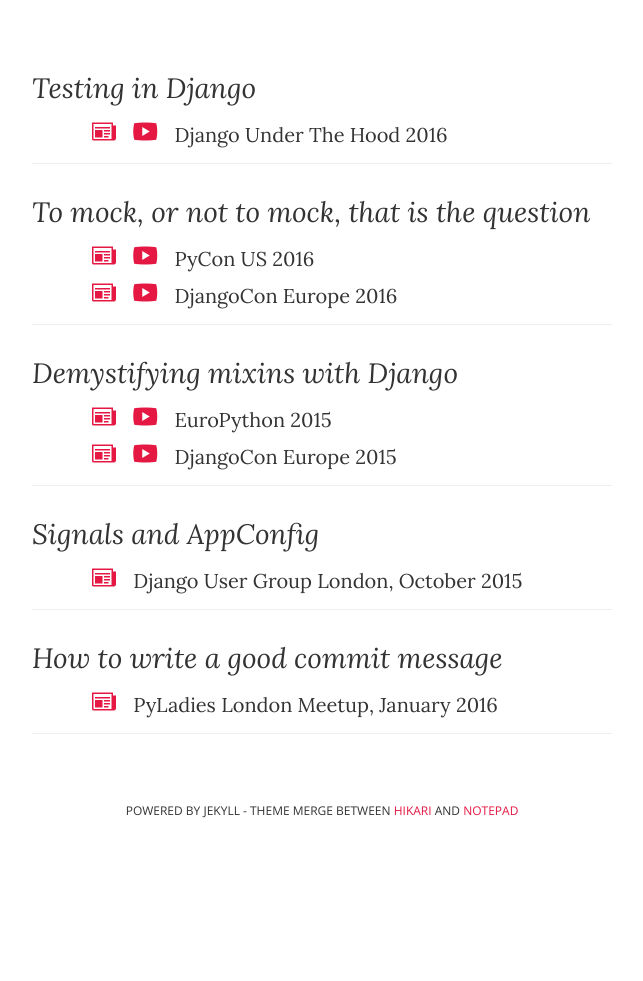
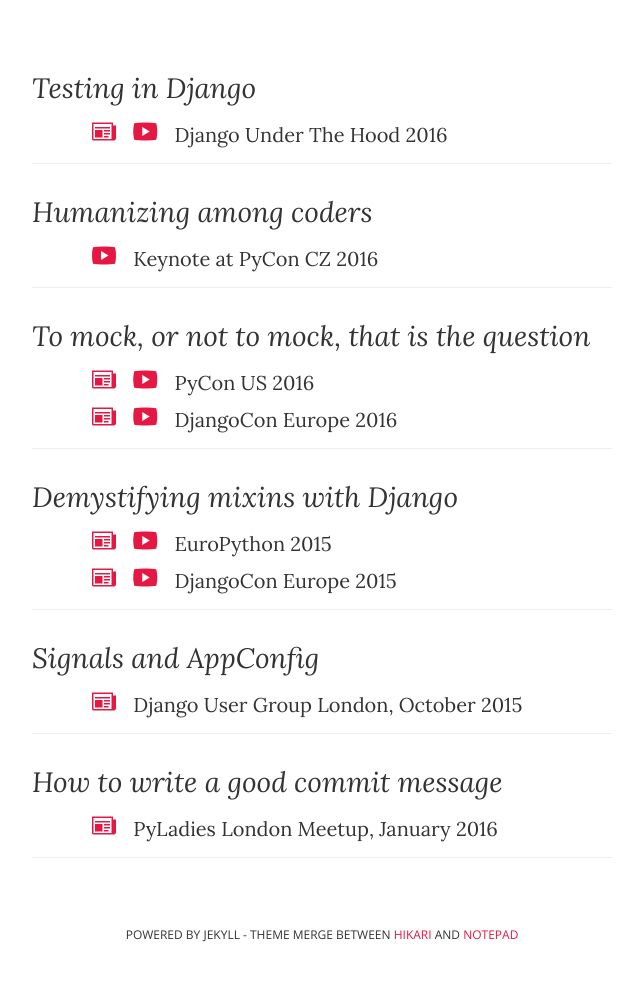
Before and after one commit to ana-balica/ana-balica.github.io, a Jekyll site: the page built from talks.html, in a window 1280 px wide, cut to the strip 613-1598 px from the top of the page. Shown: the top 981 px of the strip, without its empty margins (318-961 px from the left). Built offline with Jekyll 4.4.1, drawn with Linux system fonts in a browser that asks for light colours; before the commit the page ends 1474 px from its top, so only the background shows below that.

Commit message:
Add PyCon CZ 2016 keynote to talks list

```diff
--- a/talks.html
+++ b/talks.html
@@ -7,7 +7,7 @@
 <div class="posts tag-container">
   <h1>Talks</h1>
   <div class="video-wrapper main-talk-video">
-    <iframe src="https://www.youtube.com/embed/EHyKzPQFXzo" frameborder="0" allowfullscreen></iframe>
+    <iframe src="https://www.youtube.com/embed/npyB5Oz-v-I" frameborder="0" allowfullscreen></iframe>
   </div>
 
   <div class="talks">
@@ -15,7 +15,12 @@
       <p class="title">Testing in Django</p>
       <!-- Django Under The Hood 2016 -->
       <p><a href="https://speakerdeck.com/anabalica/duth-testing-in-django" target="_blank"><span class="icon-newspaper"></span></a> <a href="https://www.youtube.com/watch?v=EHyKzPQFXzo" target="_blank"><span class="icon-play"></span></a> Django Under The Hood 2016</p>
+    </div>
 
+    <div class="talk">
+      <p class="title">Humanizing among coders</p>
+      <!-- PyCon CZ 2016 -->
+      <p><a href="https://www.youtube.com/watch?v=npyB5Oz-v-I" target="_blank"><span class="icon-play"></span></a> Keynote at PyCon CZ 2016</p>
     </div>
 
     <div class="talk">
```
